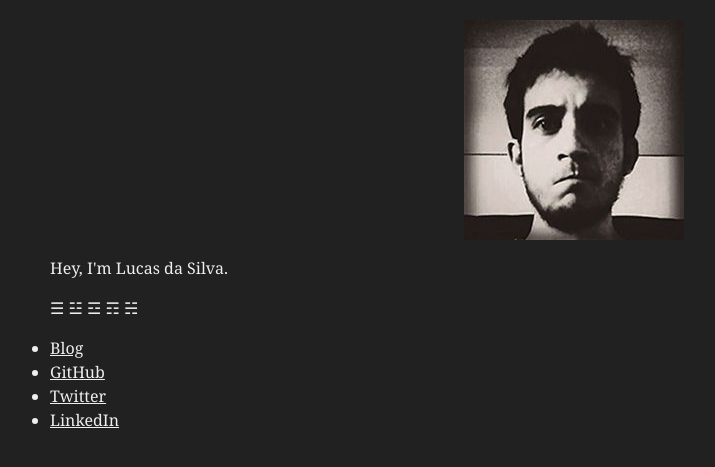
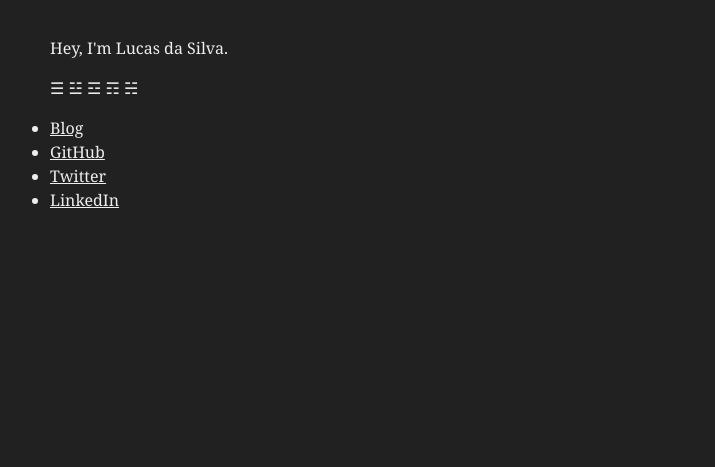
Before and after one commit to AgtLucas/the-legacy, a Jekyll site: the page built from index.html, in a window 1280 px wide. Shown: the top 467 px of the page, without its empty margins (66-781 px from the left). Built offline with Jekyll 4.4.1, drawn with Linux system fonts in a browser that asks for light colours.

Commit message:
Remove my picture

```diff
--- a/index.html
+++ b/index.html
@@ -9,7 +9,6 @@ description: Web Developer, accessibility and #webperf addict!
 <div class="wrapper">
 
   <section class="hello-world">
-    <img src="/img/me.jpg" alt="Me - Lucas da Silva" class="lucas">
     <p class="hello-world__text">Hey, I'm Lucas da Silva.</p>
     <span class="hello-world__symbol">☰ ☳ ☲ ☶ ☵</span>
     <ul class="hello-world__list">
```
